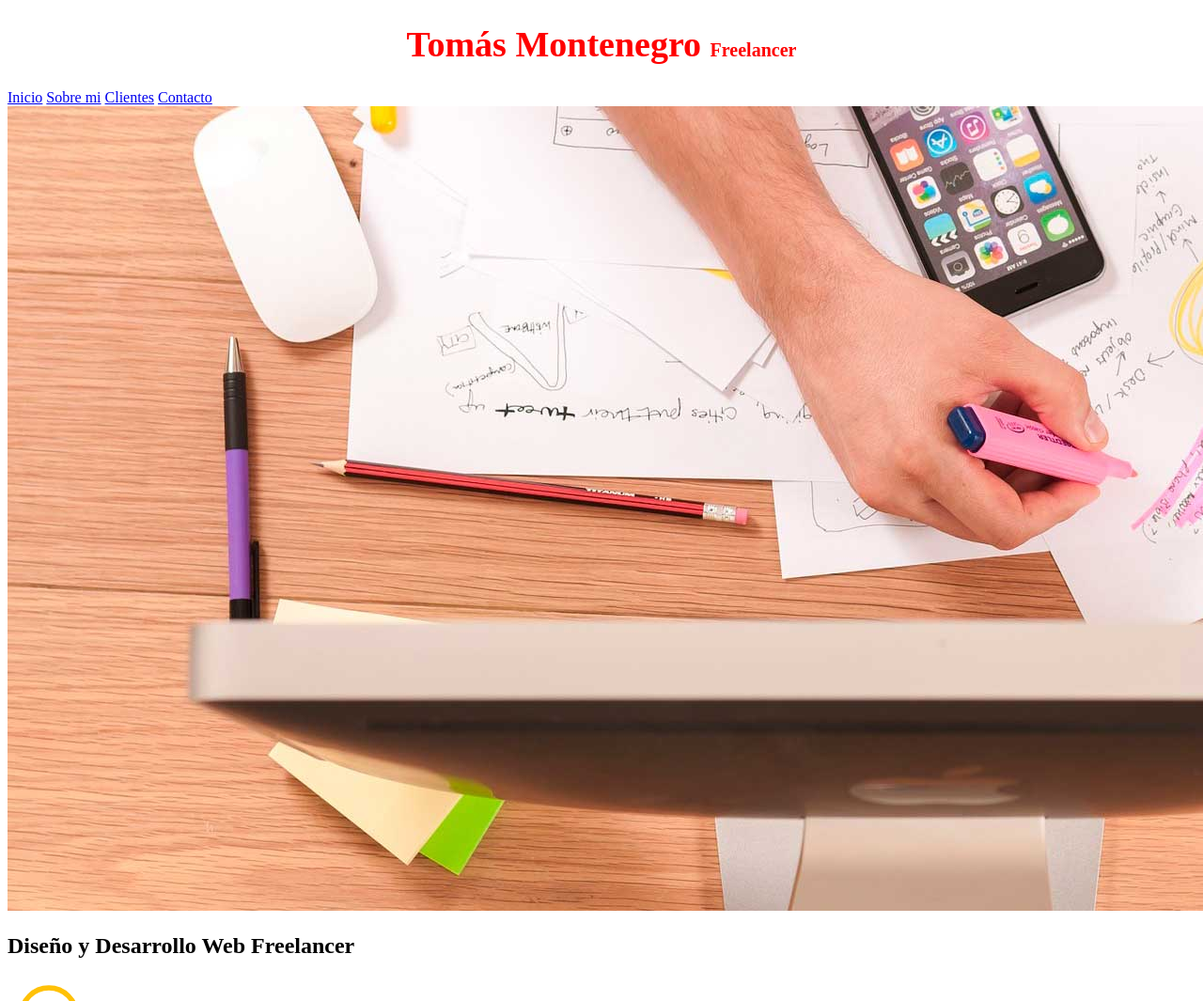
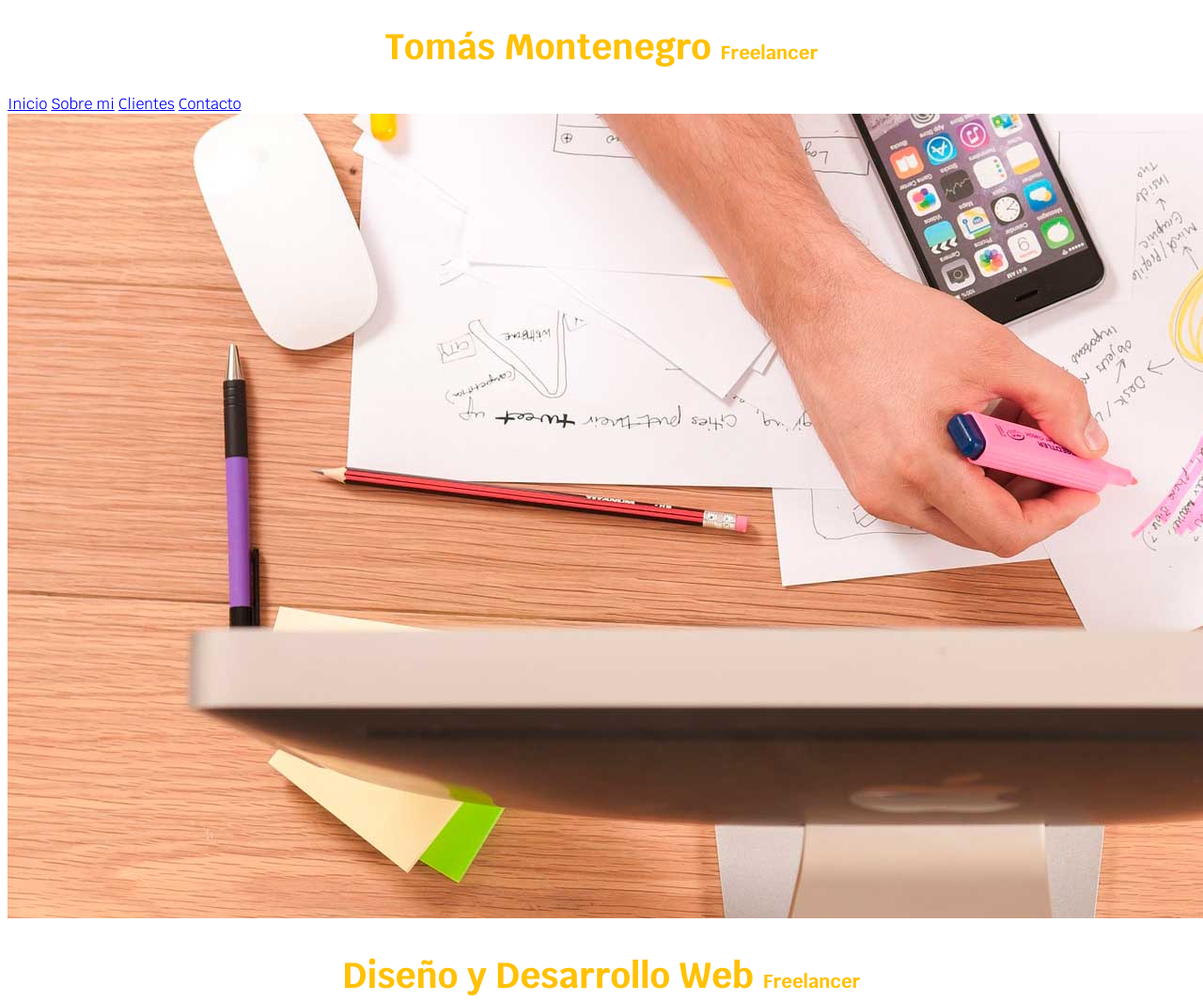
Before and after one commit to TomyMontenegro99/SITIO_FREELANCER, a plain HTML site: page FREELANCER_INICIO/index.html in a window 1280 px wide. Shown: the top 1065 px of the page at 94% size. Drawn offline with Linux system fonts and the light colour scheme.

Commit message:
se cambio la fuente de todo el texto del sitio y el color del titulo

```diff
--- a/FREELANCER_INICIO/css/styles.css
+++ b/FREELANCER_INICIO/css/styles.css
@@ -1,20 +1,33 @@
+:root{
+    --blanco: #ffffff;
+    --oscuro: #212121;
+    --primario: #ffc107;
+    --secundario:#0097a7;
+    --gris:#757575;
+
+
+}
+
 html{
     font-size: 62.5%;
 }
 
 body{
     font-size: 16px; /* 1rem = 10px*/
+    font-family: 'Krub', sans-serif; /*Cambiar fuente*/
 }
 
 /*Hace que el rem sea mas facil de usar */
 
-h1 {
+.titulo {
     text-align: center; /*Centrar el texto*/
     font-size: 3.8rem;
+    color: var(--primario);/*Cambiar color*/
 
-    color: red;
+
 }
 
-span{
+.titulo span{
     font-size: 2rem; /*Tamaño de fuente*/
+
 }
--- a/FREELANCER_INICIO/index.html
+++ b/FREELANCER_INICIO/index.html
@@ -6,6 +6,8 @@
     <meta http-equiv="X-UA-Compatible" content="IE=edge">
     <meta name="viewport" content="width=device-width, initial-scale=1.0">
     <title>Diseñador Freelancer</title>
+
+    <link href="https://fonts.googleapis.com/css2?family=Krub:wght@400;700&family=Raleway&display=swap" rel="stylesheet">
     <link rel="preload" href="css/styles.css" as="style"> <!-- hace que el sitio tenga mejor performance-->
     <link href="css/styles.css" rel="stylesheet"> <!--rel : me dice la relacion que tiene con lo que estoy enlazando-->
 
@@ -13,7 +15,7 @@
 
 <body>
     <header>
-        <h1>Tomás Montenegro <span>Freelancer</span></h1>
+        <h1 class = "titulo">Tomás Montenegro <span>Freelancer</span></h1>
     </header>
 
     <nav>
@@ -26,9 +28,9 @@
     <img src="img/hero.jpg">
 
     <section>
-        <h2>Diseño y Desarrollo Web Freelancer</h2>
 
         <p>
+            <h2 class ="titulo">Diseño y Desarrollo Web <span>Freelancer</span></h2>
             <svg xmlns="http://www.w3.org/2000/svg" class="icon icon-tabler icon-tabler-map-pin" width="88" height="88"
                 viewBox="0 0 24 24" stroke-width="1.5" stroke="#FFC107" fill="none" stroke-linecap="round"
                 stroke-linejoin="round">
```
